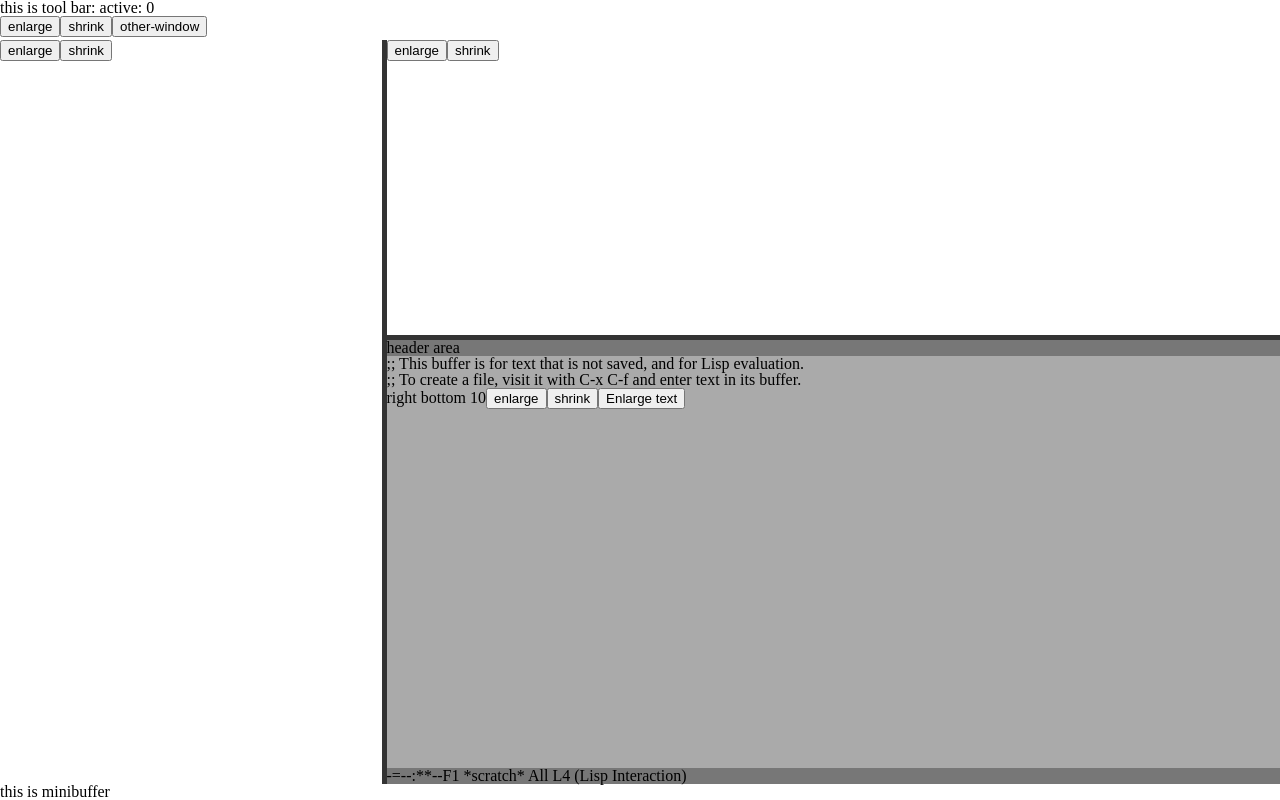
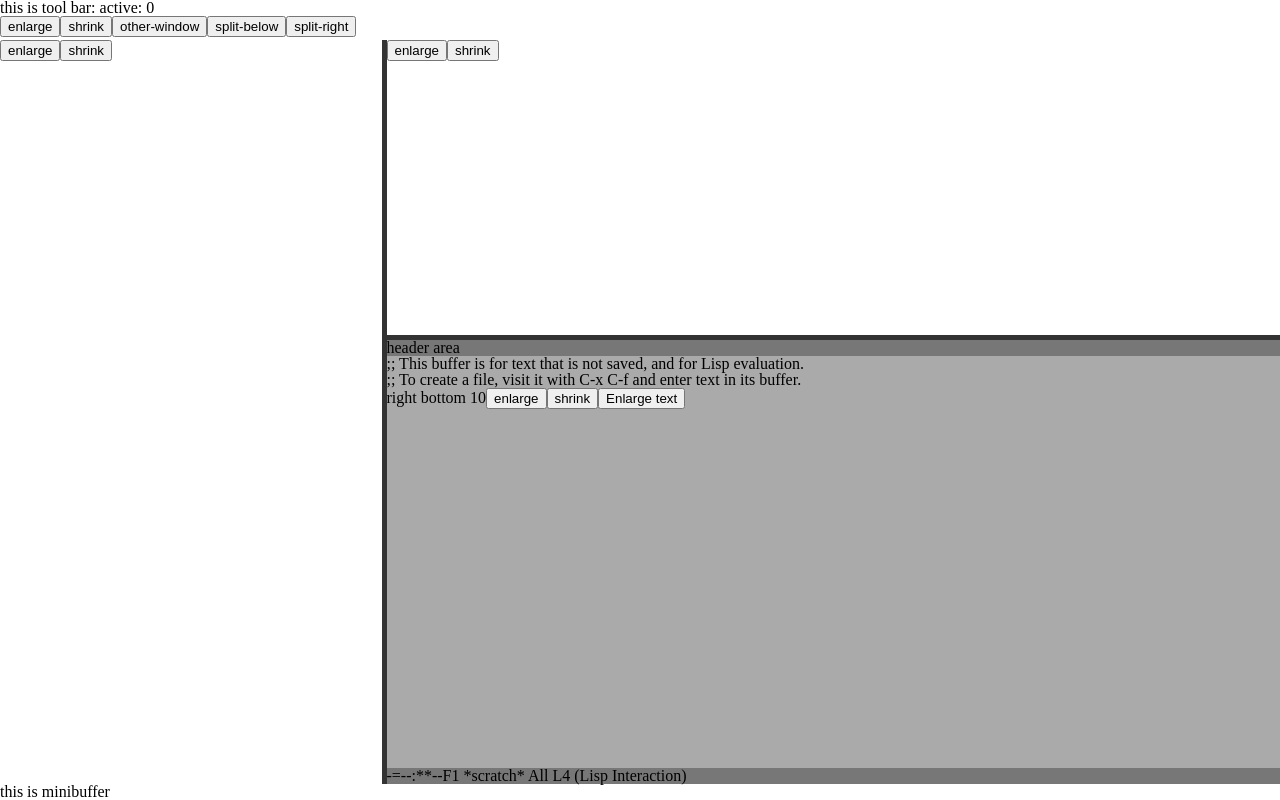
Before and after one commit to peccu/noname-layout, a Vue app: page / in a window 1280 px wide. Built offline with nearby package versions, Linux system fonts and the light colour scheme.

Commit message:
refactoring toolbar

```diff
--- a/src/components/ToolBar.vue
+++ b/src/components/ToolBar.vue
@@ -1,23 +1,27 @@
 <template>
   <div class="tool">
     <h1>this is tool bar: active: {{activeWindow}}</h1>
-    <button @click="$emit('enlarge')">enlarge</button>
-    <button @click="$emit('shrink')">shrink</button>
-  <button @click="$emit('other-window')">other-window</button>
+    <button v-for="(key, i) in emits" :key="i" @click="$emit(key)">{{key}}</button>
   </div>
 </template>
 
 <script>
+ const emits = [
+   'enlarge', 'shrink', 'other-window',
+   'split-below', 'split-right'
+ ]
  export default {
-  name: 'HelloWorld',
+   name: 'ToolBar',
    props: {
      msg: String,
      activeWindow: Number
    },
-emits: ['enlarge', 'shrink', 'other-window'],
-onmount(){
+   emits: emits,
+   data(){
+     return {
+       emits: emits
      }
-
+   }
  }
 </script>
 
```
Lines whose indentation alone changed are shown as unchanged.
